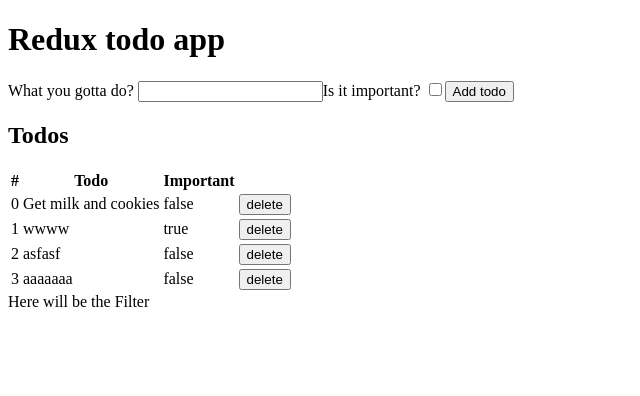
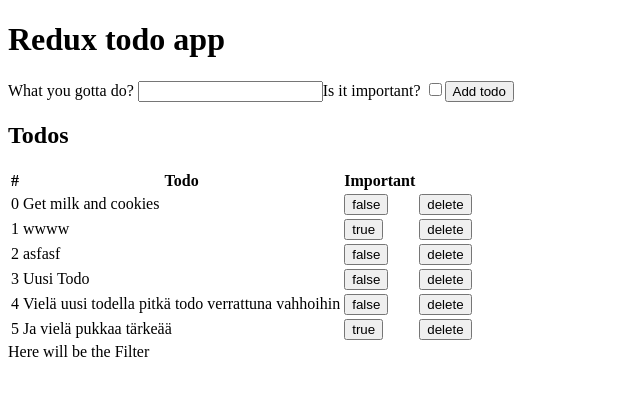
Before and after one commit to nurvel/react-todo-app, a React (Create React App) app: page / in a window 1280 px wide. Shown: the top 396 px of the page, without its empty margins (0-640 px from the left). Built offline with nearby package versions, Linux system fonts and the light colour scheme; data requests are answered from the project's data file.

Commit message:
change in important toggle

```diff
--- a/db.json
+++ b/db.json
@@ -16,9 +16,19 @@
       "id": 6
     },
     {
-      "content": "aaaaaaa",
+      "content": "Uusi Todo",
       "important": false,
-      "id": 10
+      "id": 11
+    },
+    {
+      "content": "Vielä uusi todella pitkä todo verrattuna vahhoihin",
+      "important": false,
+      "id": 12
+    },
+    {
+      "content": "Ja vielä pukkaa tärkeää",
+      "important": true,
+      "id": 13
     }
   ]
 }
--- a/src/components/Todos.js
+++ b/src/components/Todos.js
@@ -15,7 +15,7 @@
     console.log(id);
     //    const todo = props.todos.find(t => t.id === id);
     await deleteTodo(id); // muutos serverille
-    props.setTodos(props.todos.filter(t => t.id !== id )); // muutetaan statea - ei ladata uusia serveriltä
+    props.setTodos(props.todos.filter(t => t.id !== id)); // muutetaan statea - ei ladata uusia serveriltä
   };
 
   // renderöi todo-rivit propseina annetun datan pohjalta
@@ -25,8 +25,10 @@
         <tr key={i}>
           <td>{i}</td>
           <td>{todo.content}</td>
-          <td onClick={() => handeleImportantToggle(todo.id)}>
-            {todo.important.toString()}
+          <td>
+            <button onClick={() => handeleImportantToggle(todo.id)}>
+              {todo.important.toString()}
+            </button>
           </td>
           <td>
             <button onClick={() => handleDeleteClick(todo.id)}> delete</button>
@@ -45,6 +47,7 @@
             <th>#</th>
             <th>Todo</th>
             <th>Important</th>
+            <th></th>
           </tr>
         </thead>
         <tbody>{maketodoRows()}</tbody>
```
